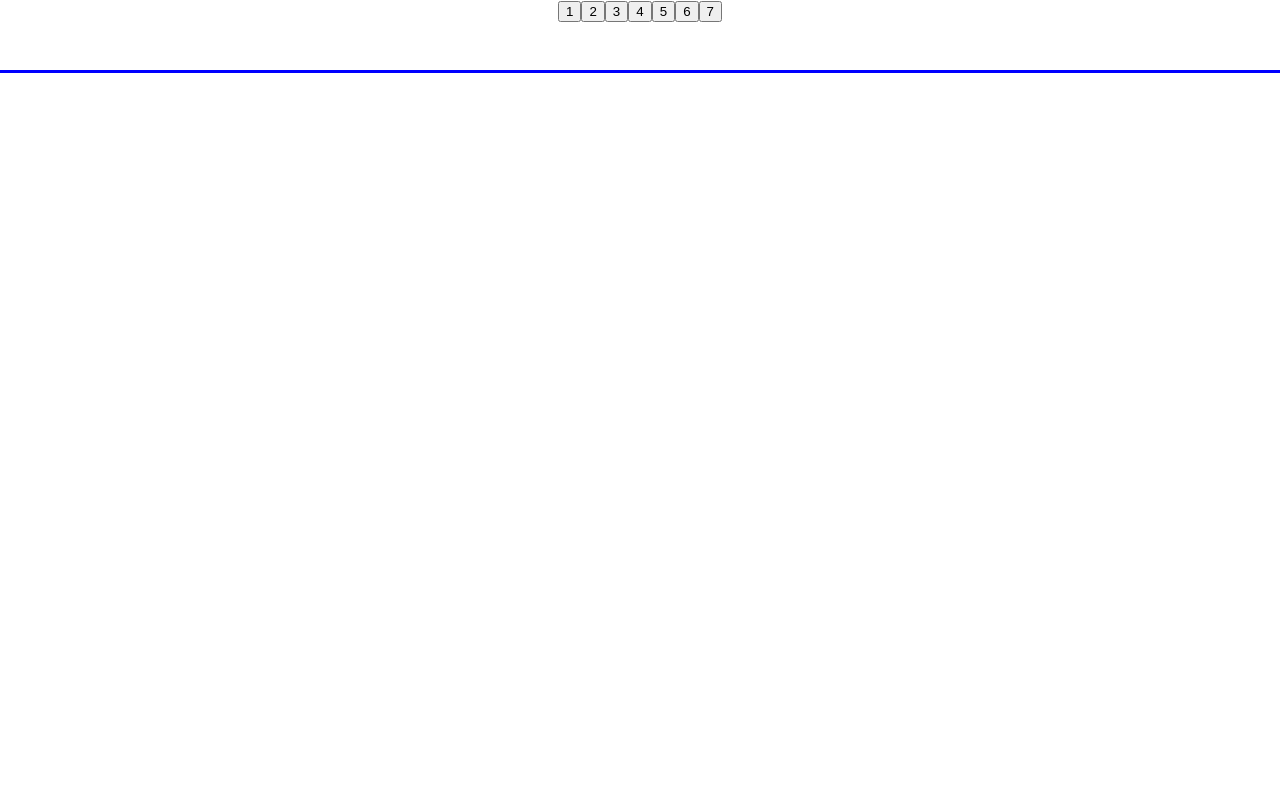
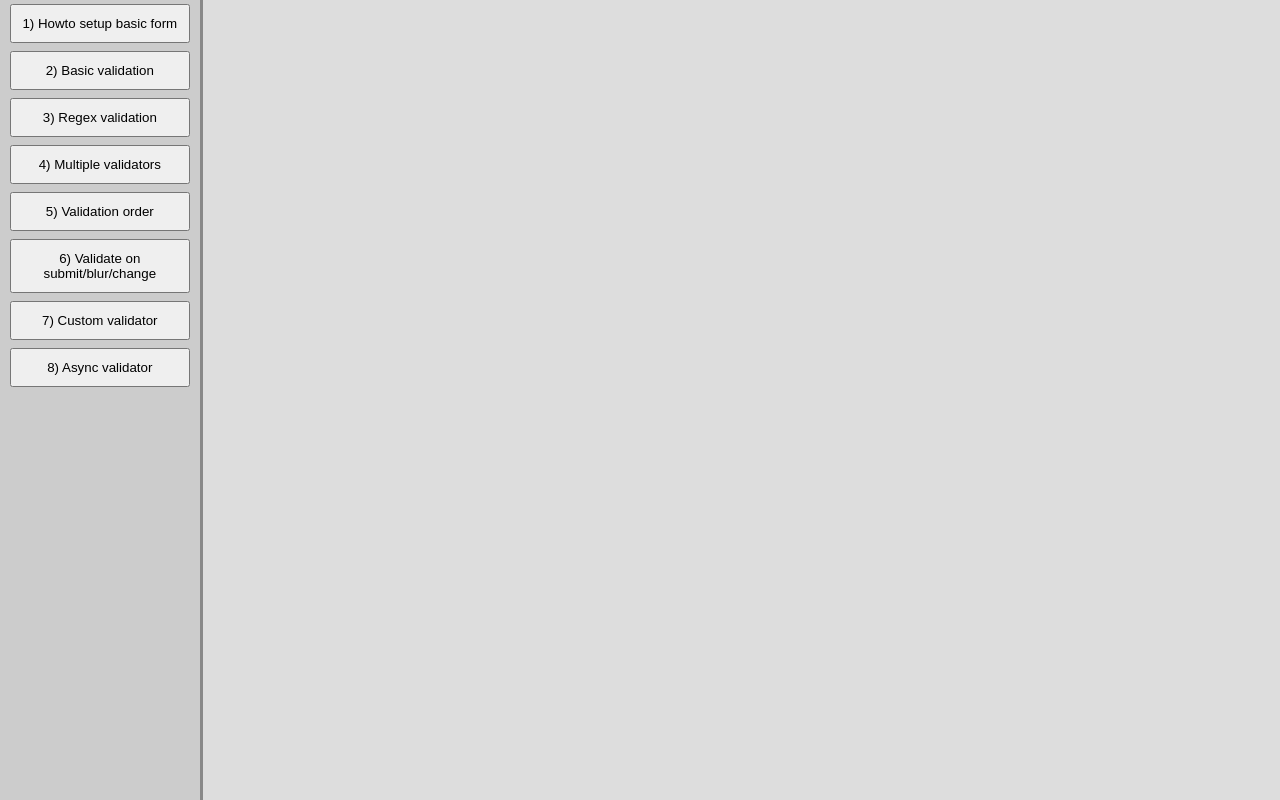
Before and after one commit to pbialy/tutorial-react-hook-form, a React (Create React App) app: page / in a window 1280 px wide. Built offline with nearby package versions, Linux system fonts and the light colour scheme.

Commit message:
styling, intro example8 - async validation

```diff
--- a/src/App.css
+++ b/src/App.css
@@ -1,38 +1,24 @@
-.App {
-  text-align: center;
+.buttonsContainer {
+  border-right: solid 3px #888;
+  display: flex;
+  flex-direction: column;
+  background: #CCC;
+  height: 100vh;
 }
 
-.App-logo {
-  height: 40vmin;
-  pointer-events: none;
+.buttonsContainer > button {
+  padding: 10px;
+  margin: 4px 10px;
+  cursor: pointer;
+  /*border-radius: 20px;*/
 }
 
-@media (prefers-reduced-motion: no-preference) {
-  .App-logo {
-    animation: App-logo-spin infinite 20s linear;
-  }
+.buttonsContainer > button:hover {
+  background: #fff
 }
 
-.App-header {
-  background-color: #282c34;
-  min-height: 100vh;
-  display: flex;
-  flex-direction: column;
-  align-items: center;
-  justify-content: center;
-  font-size: calc(10px + 2vmin);
-  color: white;
+.examplesContainer {
+  padding-left: 20px;
+  background-color: #ddd;
+  width: 100%;
 }
-
-.App-link {
-  color: #61dafb;
-}
-
-@keyframes App-logo-spin {
-  from {
-    transform: rotate(0deg);
-  }
-  to {
-    transform: rotate(360deg);
-  }
-}
--- a/src/App.tsx
+++ b/src/App.tsx
@@ -1,12 +1,13 @@
 import React from "react";
 import "./App.css";
-import { Example1 } from "./examples/example1";
-import { Example2 } from "./examples/example2";
-import { Example3 } from "./examples/example3";
-import { Example4 } from "./examples/example4";
-import { Example5 } from "./examples/example5";
-import { Example6 } from "./examples/example6";
-import { Example7 } from "./examples/example7";
+import { Example1, example1title } from "./examples/example1";
+import { Example2, example2title } from "./examples/example2";
+import { Example3, example3title } from "./examples/example3";
+import { Example4, example4title } from "./examples/example4";
+import { Example5, example5title } from "./examples/example5";
+import { Example6, example6title } from "./examples/example6";
+import { Example7, example7title } from "./examples/example7";
+import { Example8, example8title } from "./examples/example8";
 
 function App() {
   const [currentExample, setCurrentExample] = React.useState<number | null>(
@@ -14,18 +15,19 @@ function App() {
   );
 
   return (
-    <div className="App">
-      <div style={{ display: "flex", flexDirection: "column" }}>
-        <div style={{ height: "70px", borderBottom: "solid 3px blue" }}>
-          <button onClick={() => setCurrentExample(1)}>1</button>
-          <button onClick={() => setCurrentExample(2)}>2</button>
-          <button onClick={() => setCurrentExample(3)}>3</button>
-          <button onClick={() => setCurrentExample(4)}>4</button>
-          <button onClick={() => setCurrentExample(5)}>5</button>
-          <button onClick={() => setCurrentExample(6)}>6</button>
-          <button onClick={() => setCurrentExample(7)}>7</button>
+    <div className="App" style={{ height: "100%", width: "100%" }}>
+      <div style={{ display: "flex", height: "100%", width: "100%" }}>
+        <div className="buttonsContainer">
+          <button onClick={() => setCurrentExample(1)}>{example1title}</button>
+          <button onClick={() => setCurrentExample(2)}>{example2title}</button>
+          <button onClick={() => setCurrentExample(3)}>{example3title}</button>
+          <button onClick={() => setCurrentExample(4)}>{example4title}</button>
+          <button onClick={() => setCurrentExample(5)}>{example5title}</button>
+          <button onClick={() => setCurrentExample(6)}>{example6title}</button>
+          <button onClick={() => setCurrentExample(7)}>{example7title}</button>
+          <button onClick={() => setCurrentExample(8)}>{example8title}</button>
         </div>
-        <div>
+        <div className="examplesContainer">
           {currentExample === 1 && <Example1 />}
           {currentExample === 2 && <Example2 />}
           {currentExample === 3 && <Example3 />}
@@ -33,6 +35,7 @@ function App() {
           {currentExample === 5 && <Example5 />}
           {currentExample === 6 && <Example6 />}
           {currentExample === 7 && <Example7 />}
+          {currentExample === 8 && <Example8 />}
         </div>
       </div>
     </div>
--- a/src/examples/example1.tsx
+++ b/src/examples/example1.tsx
@@ -1,4 +1,6 @@
 import { useForm } from "react-hook-form";
+
+export const example1title = "1) Howto setup basic form";
 
 export const Example1 = () => {
   const { register, handleSubmit } = useForm();
@@ -22,7 +24,7 @@ export const Example1 = () => {
 
   return (
     <div>
-      <h1>1) Howto setup basic form</h1>
+      <h1>{example1title}</h1>
       <div>
         To install - run{" "}
         <span style={{ backgroundColor: "#CCC", color: "#488" }}>
--- a/src/examples/example2.tsx
+++ b/src/examples/example2.tsx
@@ -1,4 +1,6 @@
 import { useForm } from "react-hook-form";
+
+export const example2title = "2) Basic validation";
 
 export const Example2 = () => {
   const { register, handleSubmit, errors } = useForm();
@@ -26,7 +28,7 @@ export const Example2 = () => {
 
   return (
     <div>
-      <h1>2) Basic validation</h1>
+      <h1>{example2title}</h1>
 
       <br />
       <br />
--- a/src/examples/example3.tsx
+++ b/src/examples/example3.tsx
@@ -1,4 +1,6 @@
 import { useForm } from "react-hook-form";
+
+export const example3title = "3) Regex validation";
 
 export const Example3 = () => {
   const { register, handleSubmit, errors } = useForm();
@@ -14,7 +16,7 @@ export const Example3 = () => {
     */
   return (
     <div>
-      <h1>3) Regex validation</h1>
+      <h1>{example3title}</h1>
 
       <br />
       <br />
--- a/src/examples/example4.tsx
+++ b/src/examples/example4.tsx
@@ -1,4 +1,6 @@
 import { useForm } from "react-hook-form";
+
+export const example4title = "4) Multiple validators";
 
 export const Example4 = () => {
   const { register, handleSubmit, errors } = useForm();
@@ -14,7 +16,7 @@ export const Example4 = () => {
       */
   return (
     <div>
-      <h1>4) Multiple validators</h1>
+      <h1>{example4title}</h1>
 
       <br />
       <br />
--- a/src/examples/example5.tsx
+++ b/src/examples/example5.tsx
@@ -1,6 +1,8 @@
 import { useForm } from "react-hook-form";
 
 // const ERRORS_ORDER = ["pattern", "minLength"];
+
+export const example5title = "5) Validation order";
 
 export const Example5 = () => {
   const { register, handleSubmit, errors } = useForm();
@@ -45,7 +47,7 @@ export const Example5 = () => {
         */
   return (
     <div>
-      <h1>5) Validation order</h1>
+      <h1>{example5title}</h1>
 
       <br />
       <br />
--- a/src/examples/example6.tsx
+++ b/src/examples/example6.tsx
@@ -1,4 +1,6 @@
 import { useForm } from "react-hook-form";
+
+export const example6title = "6) Validate on submit/blur/change";
 
 export const Example6 = () => {
   // const { register, handleSubmit, errors } = useForm();
@@ -37,7 +39,7 @@ export const Example6 = () => {
           */
   return (
     <div>
-      <h1>6) Validate on submit/blur/change</h1>
+      <h1>{example6title}</h1>
 
       <br />
       <br />
--- a/src/examples/example7.tsx
+++ b/src/examples/example7.tsx
@@ -1,4 +1,6 @@
 import { useForm } from "react-hook-form";
+
+export const example7title = "7) Custom validator";
 
 export const Example7 = () => {
   const { register, handleSubmit, errors } = useForm({
@@ -18,7 +20,7 @@ export const Example7 = () => {
     */
   return (
     <div>
-      <h1>7) Custom validator</h1>
+      <h1>{example7title}</h1>
 
       <br />
       <br />
--- /dev/null
+++ b/src/examples/example8.tsx
@@ -0,0 +1,66 @@
+import { useForm } from "react-hook-form";
+
+export const example8title = "8) Async validator";
+
+async function checkIfNameTaken(name: string) {
+  setTimeout(() => {
+    if (name === "Nykredit" || name === "Empik") {
+      return true;
+    } else {
+      return false;
+    }
+  }, 2000);
+}
+
+export const Example8 = () => {
+  const { register, handleSubmit, errors } = useForm({
+    mode: "onChange",
+    reValidateMode: "onChange",
+  });
+
+  const triggerSubmit = (myData: any) => {
+    console.log(myData);
+  };
+
+  return (
+    <div>
+      <h1>{example8title}</h1>
+
+      <br />
+      <br />
+
+      <form onSubmit={handleSubmit(triggerSubmit)}>
+        <div>
+          Enter your shop name
+          <input
+            name="shopName"
+            ref={register({
+              minLength: {
+                value: 3,
+                message: "Shop's name must have at least 3 letters",
+              },
+              validate: {
+                asyncValidate: (value) => {
+                  if (value % 2 === 1) {
+                    return true;
+                  } else {
+                    return "Only numbers NOT divisible by 2";
+                  }
+                },
+              },
+            })}
+          />
+        </div>
+        <button type="submit">Submit</button>
+      </form>
+
+      <br />
+      <br />
+
+      {errors.shopName && <p>{errors.shopName.message}</p>}
+      <br />
+
+      {console.log(errors)}
+    </div>
+  );
+};
```
Also changed, not shown: 1 other file (tests, documents, lock files or other folders).
